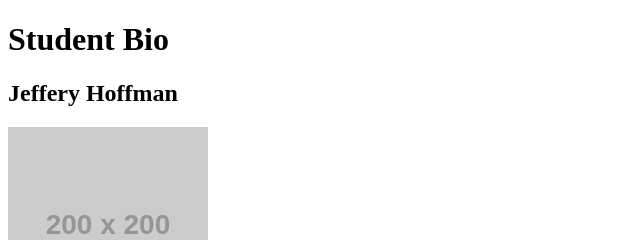
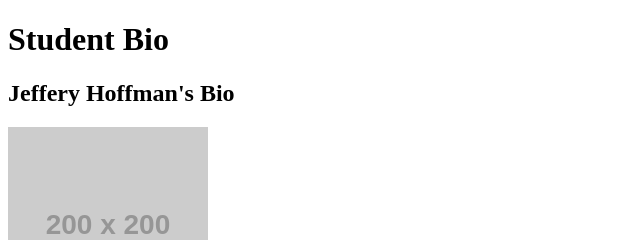
Before and after one commit to jefferyhoffman/july-2020-student-bio, a plain HTML site: page index.html in a window 1280 px wide. Shown: the top 240 px of the page, 0-640 px from the left. Drawn offline with Linux system fonts and the light colour scheme; placeholder pictures from the web are drawn by us.

Commit message:
Updated text in h1

```diff
--- a/index.html
+++ b/index.html
@@ -12,7 +12,7 @@
 
     <main>
       <section>
-        <h2>Jeffery Hoffman</h2>
+        <h2>Jeffery Hoffman's Bio</h2>
         <img src="https://via.placeholder.com/200x200" alt="placeholder" />
         <p>
           Lorem, ipsum dolor sit amet consectetur adipisicing elit. Explicabo
```
